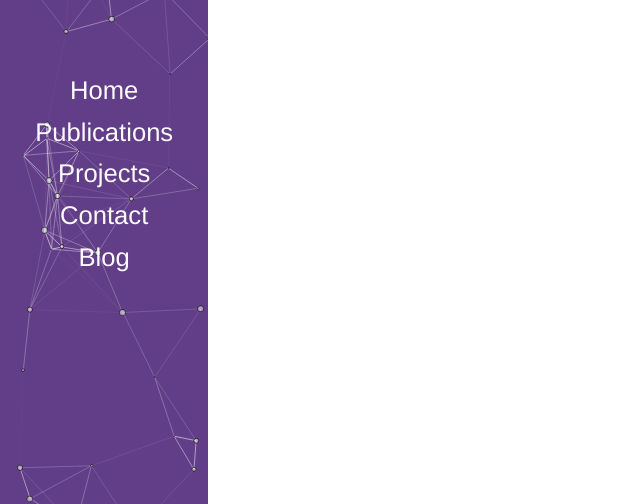
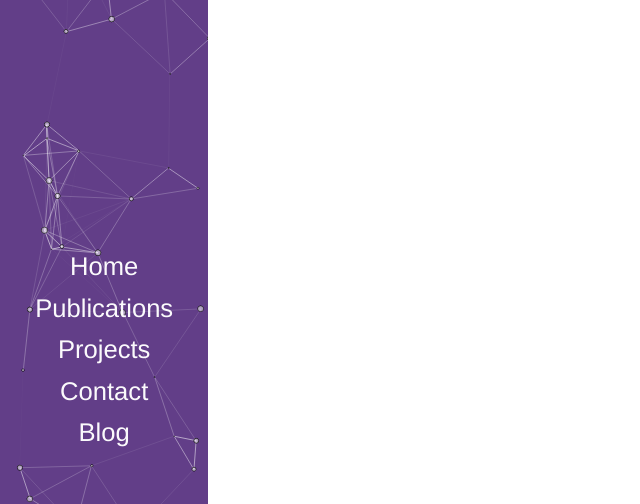
Before and after one commit to Kviist/personal-website, a Vue app: page / in a window 1280 px wide. Shown: the part 266-770 px from the top of the page, without its empty margins (0-640 px from the left). Built offline with nearby package versions, Linux system fonts and the light colour scheme.

Commit message:
Relative pos

```diff
--- a/src/components/NavBar.vue
+++ b/src/components/NavBar.vue
@@ -47,7 +47,10 @@ export default {
     opacity: 0.99;
     pointer-events:none;
     font-size:100%;
-    margin: 70% auto;
+    position: absolute;
+    bottom: 10vh;
+    text-align: center;
+    width: 100%;
 }
 a {
     color: inherit;
```
